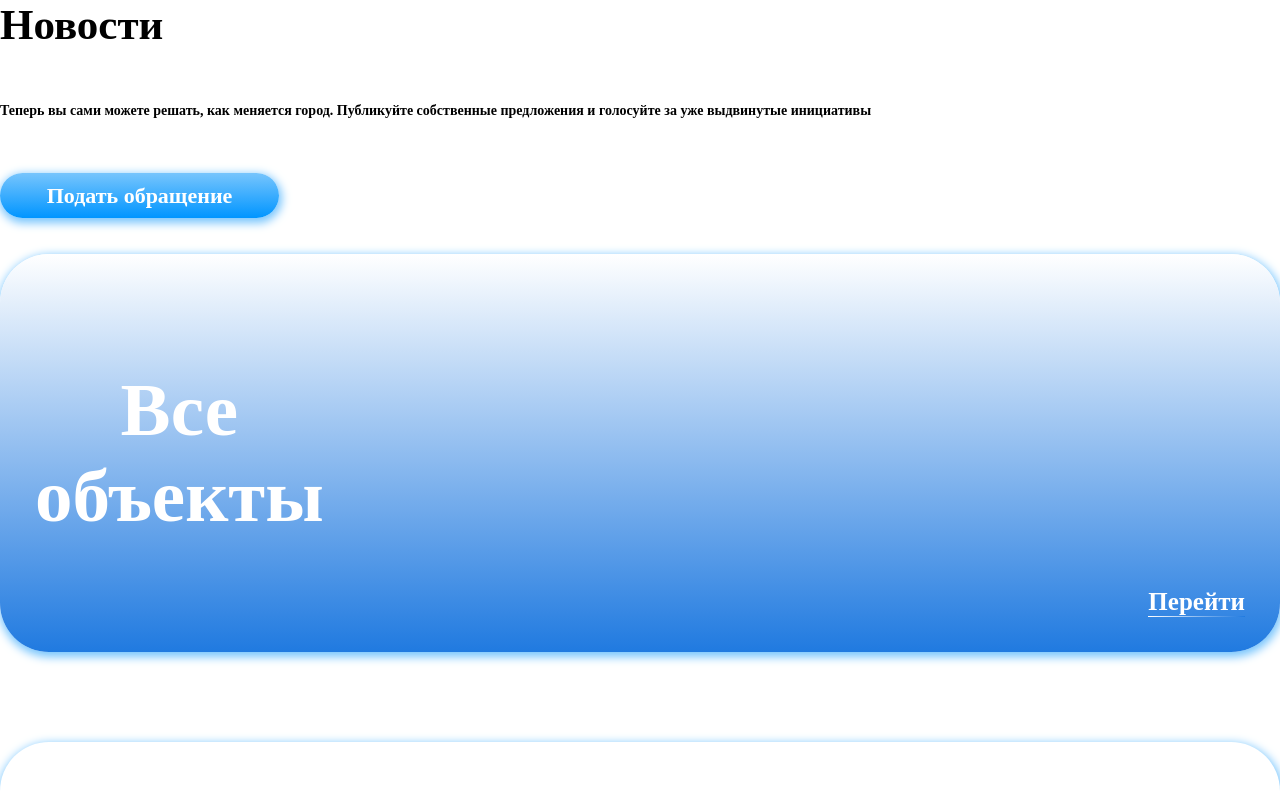
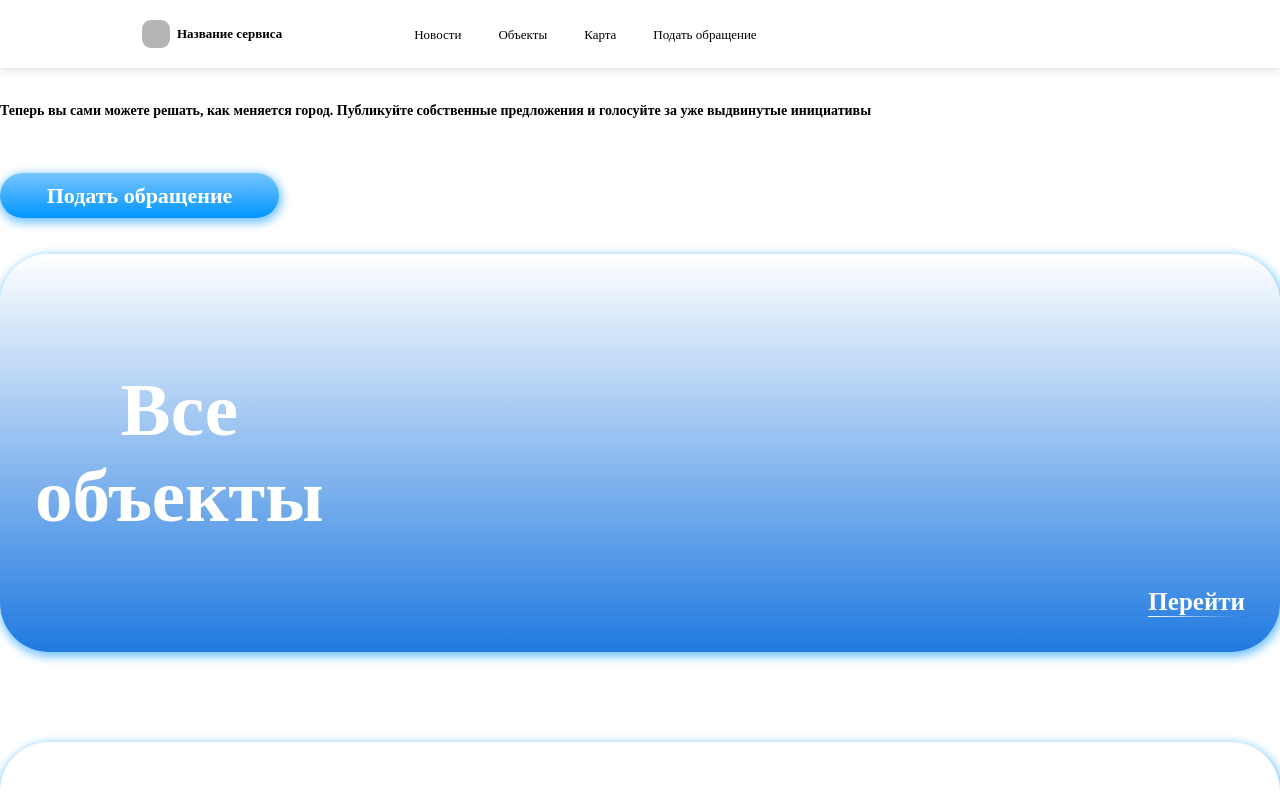
Before and after one commit to feniiksa/fabgos, a website built with Vite: page frontend/ui.html in a window 1280 px wide. Shown: the top 800 px of the page. Built offline with nearby package versions, Linux system fonts and the light colour scheme; a web font is replaced by a local one.

Commit message:
header toffee

```diff
--- /dev/null
+++ b/frontend/src/scss/blocks/_header.scss
@@ -0,0 +1,127 @@
+@import "../mixins";
+
+.header {
+  z-index: 9;
+  width: 100%;
+  height: 40px;
+  background: $color-base;
+  position: fixed;
+  box-shadow: 0px 0.5px 10px #d8d6d6;
+  padding-inline: 17px;
+
+
+  @include mq(sm) {
+    height: 60px;
+  }
+
+  @include mq(md) {
+    padding-inline: 85px;
+    height: 41px;
+    display: flex;
+    flex-direction: row;
+    align-items: center;
+    gap: 80px;
+  }
+
+  @include mq(lg) {
+    padding-inline: 114px;
+    height: 55px;
+    gap: 106px;
+  }
+
+  @include mq(xl) {
+    padding-inline: 142px;
+    height: 68px;
+    gap: 132px;
+  }
+
+  @include mq(xxl) {
+    padding-inline: 213px;
+    height: 103px;
+    gap: 199px;
+  }
+
+  @include mq(k2) {
+    padding-inline: 285px;
+    height: 137px;
+    gap: 266px;
+  }
+
+  &__img {
+    width: 11px;
+    height: 8px;
+    margin-top: 10px;
+
+    @include mq(sm) {
+      width: 17px;
+      height: 11px;
+      margin-top: 23px;
+    }
+
+    @include mq(md) {
+      display: none;
+    }
+  }
+
+  &__burger-icon {
+    width: 100%;
+    height: 100%;
+  }
+
+  &__logo-wap {
+    @include mq(md) {
+      display: flex;
+      flex-direction: row;
+      align-items: center;
+      gap: 7px;
+    }
+
+    @include mq(xxl) {
+      gap: 23px;
+    }
+  }
+
+  &__logo {
+    width: 28px;
+    height: 28px;
+    background: #B5B5B5;
+    border-radius: 9px;
+    position: absolute;
+    top: 50%;
+    left: 50%;
+    transform: translate(-50%, -50%);
+
+    @include mq(md) {
+      position: relative;
+      top: 0px;
+      left: 0px;
+      transform: none;
+    }
+
+    @include mq(xxl) {
+      width: 57px;
+      height: 57px;
+      border-radius: 13px;
+    }
+  }
+
+  &__logo-text {
+    display: none;
+
+    @include mq(md) {
+      display: block;
+      font-size: 13px;
+      font-weight: 700;
+    }
+
+    @include mq(xxl) {
+      font-size: 32px;
+    }
+  }
+
+  &__nav {}
+}
+
+// .link {}
+
+// .link--active {}
--- a/frontend/src/scss/blocks/_index.scss
+++ b/frontend/src/scss/blocks/_index.scss
@@ -8,3 +8,5 @@
 @import '_map.scss';
 @import '_swiper.scss';
 @import '_footer.scss';
+@import '_header.scss';
+@import '_nav.scss';
--- /dev/null
+++ b/frontend/src/scss/blocks/_nav.scss
@@ -0,0 +1,61 @@
+@import "../mixins";
+
+
+.nav {
+  display: none;
+
+  @include mq(md) {
+    display: block;
+  }
+
+  &__ul {
+    display: flex;
+    flex-direction: row;
+    align-items: center;
+    gap: 22px;
+
+    @include mq(lg) {
+      gap: 30px;
+    }
+
+    @include mq(xl) {
+      gap: 37px;
+    }
+
+    @include mq(xxl) {
+      gap: 56px;
+    }
+
+    @include mq(k2) {
+      gap: 75px;
+    }
+
+  }
+
+  &__li {
+    list-style-type: none;
+  }
+
+  &__link {
+    text-decoration: none;
+    font-weight: 500;
+    font-size: 9px;
+    color: black;
+
+    @include mq(lg) {
+      font-size: 11px;
+    }
+
+    @include mq(xl) {
+      font-size: 13px;
+    }
+
+    @include mq(xxl) {
+      font-size: 20px;
+    }
+
+    @include mq(k2) {
+      font-size: 27px;
+    }
+  }
+}
--- a/frontend/ui.html
+++ b/frontend/ui.html
@@ -9,6 +9,32 @@
 </head>
 
 <body>
+  <header class="header">
+    <div class="header__img">
+      <img class="header__burger-icon" src="./src/img/br.svg" alt="">
+    </div>
+    <div class="header__logo-wap">
+      <div class="header__logo"></div>
+      <p class="header__logo-text text">Название сервиса</p>
+    </div>
+    <nav class="header__nav nav">
+      <ul class="nav__ul">
+        <li class="nav__li">
+          <a class="nav__link link link--active" href="#">Новости</a>
+        </li>
+        <li class="nav__li">
+          <a class="nav__link link" href="#">Объекты</a>
+        </li>
+        <li class="nav__li">
+          <a class="nav__link link" href="#">Карта</a>
+        </li>
+        <li class="nav__li">
+          <a class="nav__link link" href="#">Подать обращение</a>
+        </li>
+      </ul>
+    </nav>
+  </header>
+
   <!-- Заголовки -->
   <h2 class="headlines">Новости</h2>
   <br>
```
Also changed, not shown: frontend/src/img/br.svg (added).
